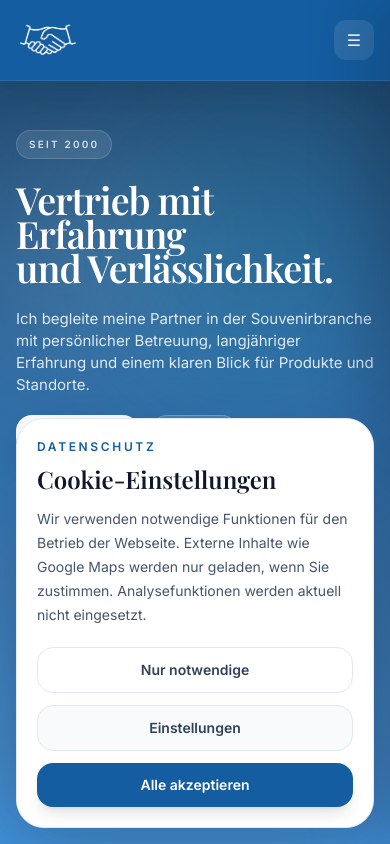
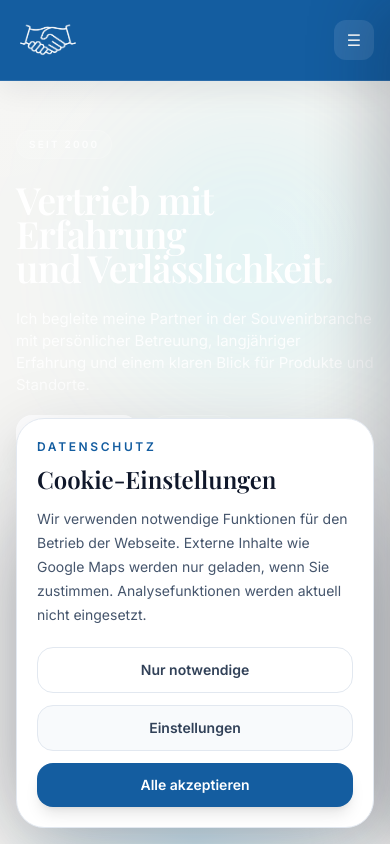
Before and after one commit to Lard912/handelsvertretung-amend, a Next.js app: page / in a window 390 px wide. Shown: the top 844 px of the page. Built offline with nearby package versions, Linux system fonts and the light colour scheme.

Commit message:
Fix mobile hero background overlay

```diff
--- a/app/page.tsx
+++ b/app/page.tsx
@@ -116,8 +116,8 @@ export default function Home() {
 
   return (
     <>
-<section className="relative flex min-h-[calc(100vh-80px)] items-center overflow-hidden bg-[#145da0] bg-[linear-gradient(135deg,#0d3b66_0%,#145da0_60%,#1c7ed6_100%)] py-10 text-white min-[600px]:py-20 md:min-h-[calc(100vh-88px)]">
-  <div className="absolute inset-0 bg-[linear-gradient(180deg,rgba(13,59,102,0.92)_0%,rgba(20,93,160,0.88)_45%,rgba(28,126,214,0.82)_100%)] md:bg-[radial-gradient(circle_at_top_left,rgba(255,255,255,0.10),transparent_22%),radial-gradient(circle_at_80%_20%,rgba(255,255,255,0.08),transparent_18%),radial-gradient(circle_at_50%_100%,rgba(56,189,248,0.18),transparent_24%)]" />
+<section className="relative flex min-h-[calc(100vh-80px)] items-center overflow-hidden bg-[linear-gradient(135deg,#0d3b66_0%,#145da0_60%,#1c7ed6_100%)] py-10 text-white min-[600px]:py-20 md:min-h-[calc(100vh-88px)]">
+  <div className="absolute inset-0 bg-[radial-gradient(circle_at_top_left,rgba(255,255,255,0.10),transparent_22%),radial-gradient(circle_at_80%_20%,rgba(255,255,255,0.08),transparent_18%),radial-gradient(circle_at_50%_100%,rgba(56,189,248,0.18),transparent_24%)]" />
   <div className="absolute -left-10 top-16 h-56 w-56 rounded-full bg-white/10 blur-3xl floating" />
   <div className="absolute right-0 top-10 h-72 w-72 rounded-full bg-cyan-300/10 blur-3xl floating-delayed" />
 
```
